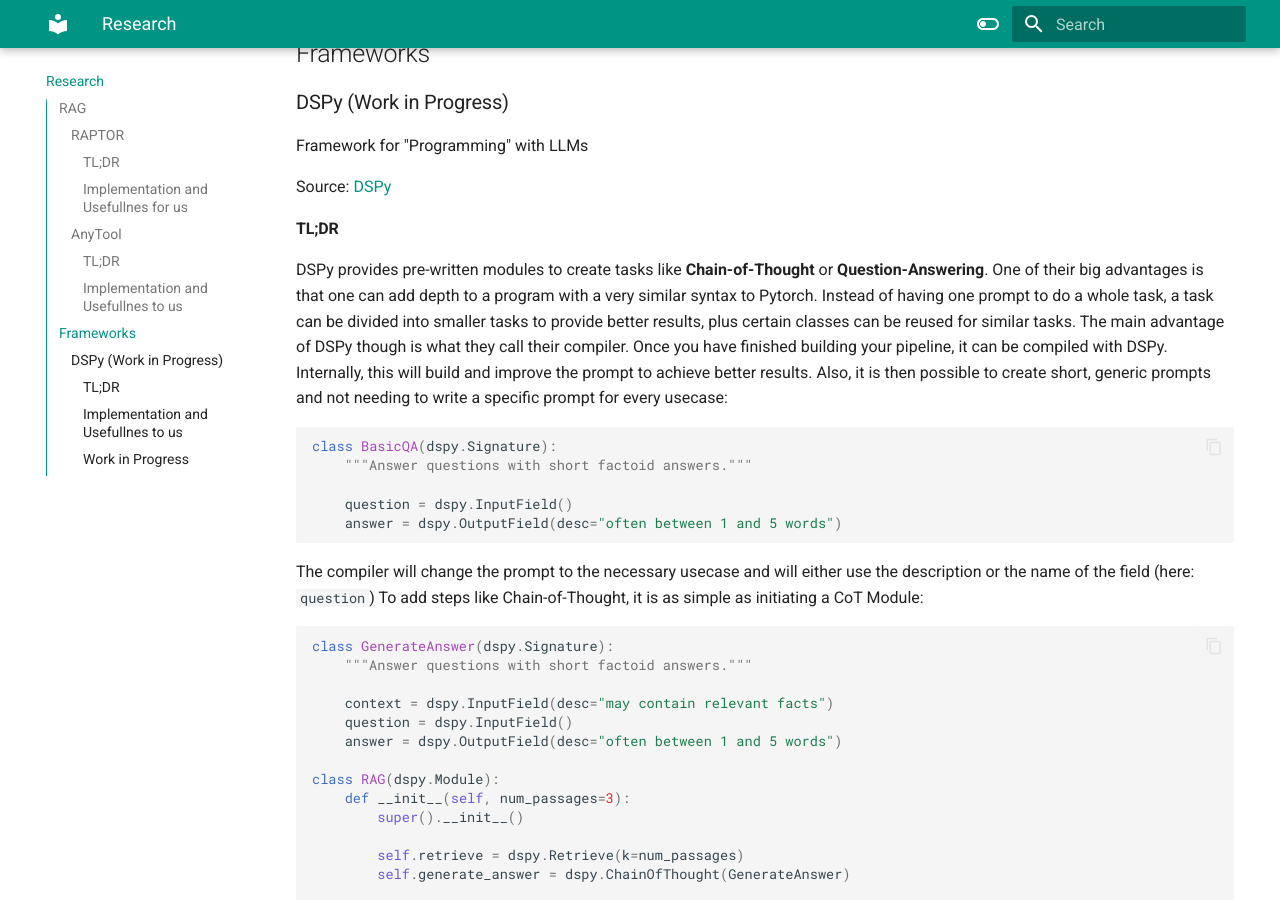
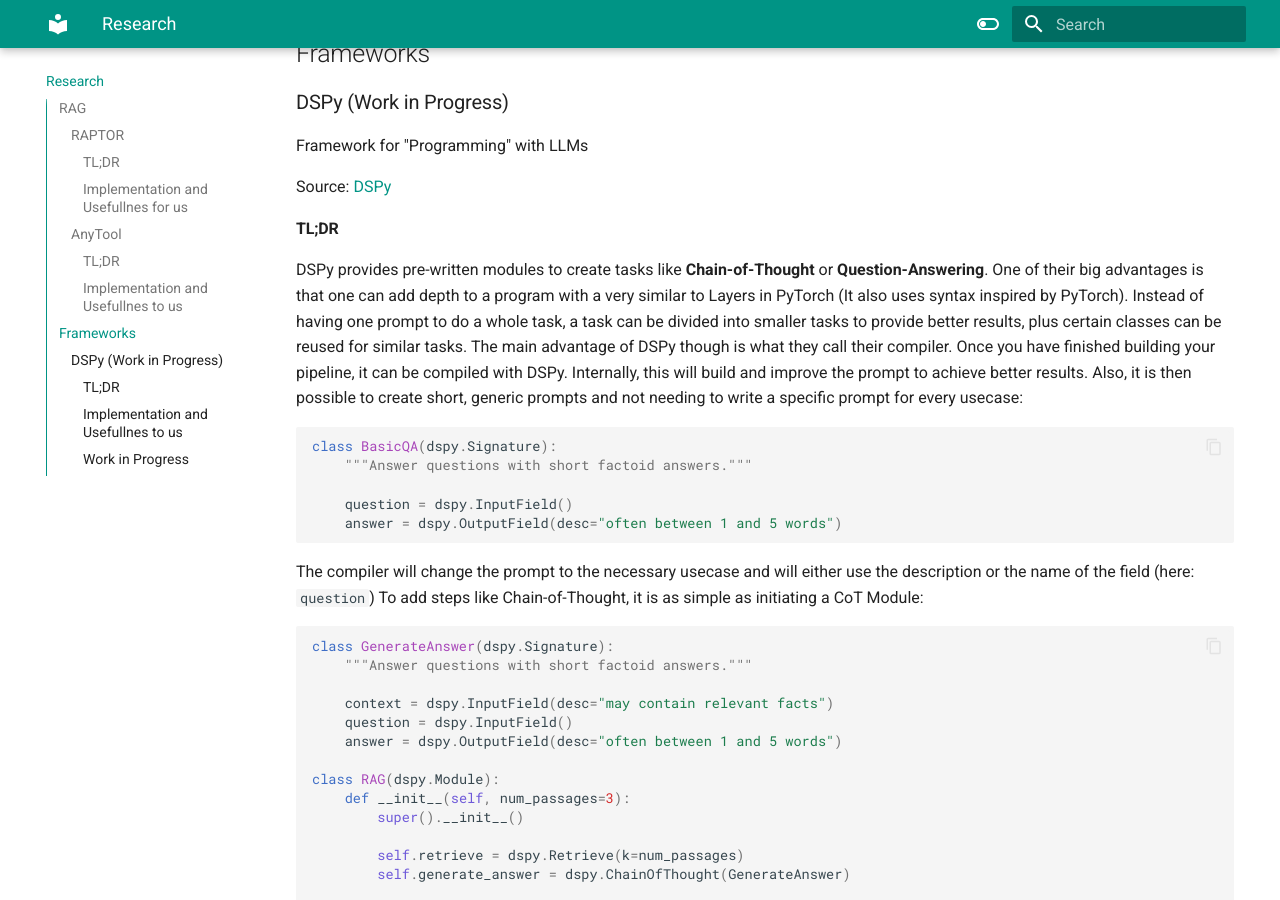
Before and after one commit to LlameUser/llm-docs, an MkDocs documentation site: the page built from docs/Research.md, in a window 1280 px wide and 900 px high, scrolled down 1418 px. Built offline with MkDocs 1.6.1 and Material for MkDocs 9.7.7, drawn with Linux system fonts in a browser that asks for light colours.

Commit message:
Update DSPy documentation with improved syntax description

````diff
--- a/docs/Research.md
+++ b/docs/Research.md
@@ -36,7 +36,7 @@
 Source: [DSPy](https://dspy-docs.vercel.app/)
 
 #### TL;DR
-DSPy provides pre-written modules to create tasks like **Chain-of-Thought** or **Question-Answering**. One of their big advantages is that one can add depth to a program with a very similar syntax to Pytorch. Instead of having one prompt to do a whole task, a task can be divided into smaller tasks to provide better results, plus certain classes can be reused for similar tasks. The main advantage of DSPy though is what they call their compiler. Once you have finished building your pipeline, it can be compiled with DSPy. Internally, this will build and improve the prompt to achieve better results. Also, it is then possible to create short, generic prompts and not needing to write a specific prompt for every usecase:
+DSPy provides pre-written modules to create tasks like **Chain-of-Thought** or **Question-Answering**. One of their big advantages is that one can add depth to a program with a very similar to Layers in PyTorch (It also uses syntax inspired by PyTorch). Instead of having one prompt to do a whole task, a task can be divided into smaller tasks to provide better results, plus certain classes can be reused for similar tasks. The main advantage of DSPy though is what they call their compiler. Once you have finished building your pipeline, it can be compiled with DSPy. Internally, this will build and improve the prompt to achieve better results. Also, it is then possible to create short, generic prompts and not needing to write a specific prompt for every usecase:
 ```python
 class BasicQA(dspy.Signature):
     """Answer questions with short factoid answers."""
````
